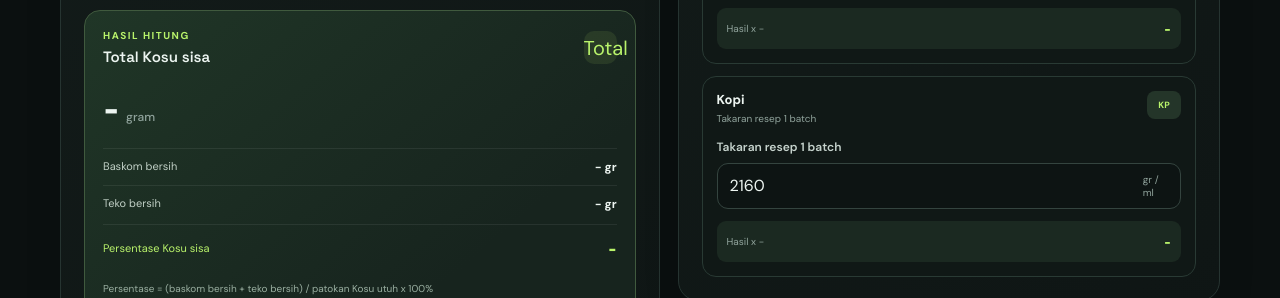
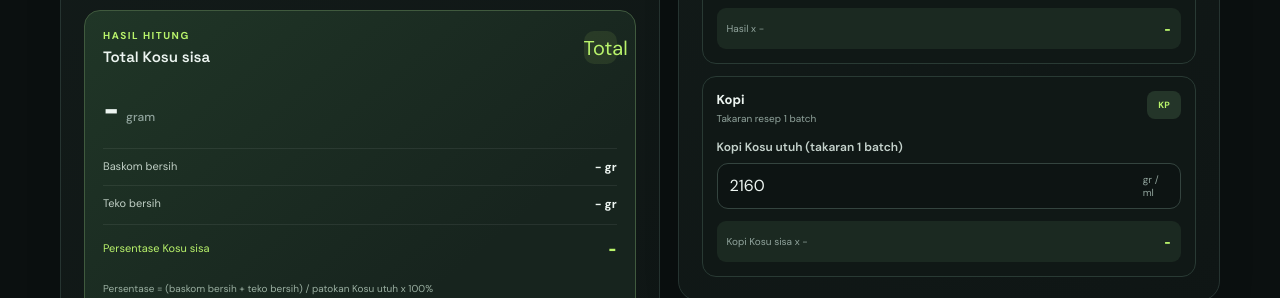
Before and after one commit to chanvianz-ui/kosu-calculator, a Next.js app: page / in a window 1280 px wide. Shown: the part 900-1198 px from the top of the page. Built offline with nearby package versions, Linux system fonts and the light colour scheme.

Commit message:
Update page.tsx

```diff
--- a/app/page.tsx
+++ b/app/page.tsx
@@ -316,8 +316,8 @@ export default function Home() {
               {calculatedIngredients.map((item) => (
                 <div className="recipe-item" key={item.id}>
                   <div className="recipe-item-head"><div><h4>{item.name}</h4><p>{item.note}</p></div><span className="ingredient-symbol">{item.id === "fm" ? "FM" : item.id === "creamer" ? "CR" : item.id === "kopi" ? "KP" : item.id === "richmilk" ? "RM" : "OM"}</span></div>
-                  <div className="field"><label htmlFor={`recipe-${item.id}`}>Takaran resep 1 batch</label><div className="input-unit"><input id={`recipe-${item.id}`} type="number" min="0" inputMode="decimal" placeholder="Isi takaran" value={item.recipe} onChange={(e) => updateIngredient(item.id, e.target.value)} /><span>gr / ml</span></div></div>
-                  <div className="recipe-result"><span>Hasil x {percentage === null || !inputValid ? "-" : `${formatNumber(percentage)}%`}</span><strong>{item.result === null || !inputValid ? "-" : formatNumber(item.result)}</strong></div>
+                  <div className="field"><label htmlFor={`recipe-${item.id}`}>{item.id === "kopi" ? "Kopi Kosu utuh (takaran 1 batch)" : "Takaran resep 1 batch"}</label><div className="input-unit"><input id={`recipe-${item.id}`} type="number" min="0" inputMode="decimal" placeholder="Isi takaran" value={item.recipe} onChange={(e) => updateIngredient(item.id, e.target.value)} /><span>gr / ml</span></div></div>
+                  <div className="recipe-result"><span>{item.id === "kopi" ? "Kopi Kosu sisa" : "Hasil"} x {percentage === null || !inputValid ? "-" : `${formatNumber(percentage)}%`}</span><strong>{item.result === null || !inputValid ? "-" : formatNumber(item.result)}</strong></div>
                 </div>
               ))}
             </div>
```
